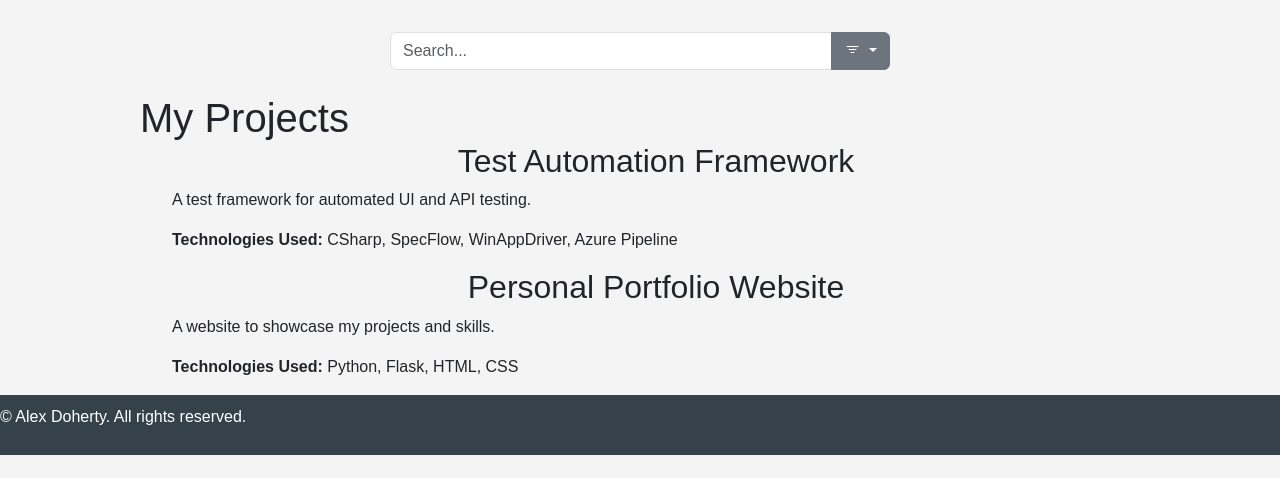
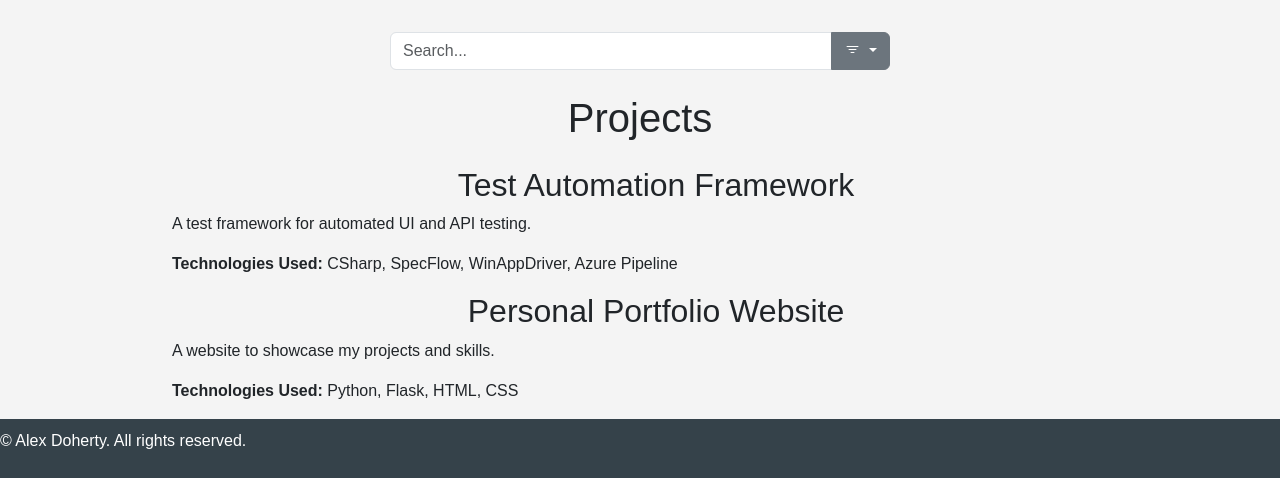
Before and after one commit to Xela96/personal-website, a Flask app: page /projects in a window 1280 px wide. Shown: the part 156-634 px from the top of the page. Run offline with Flask 2, Linux system fonts and the light colour scheme.

Commit message:
My Projects title above projects on search

```diff
--- a/src/templates/projects.html
+++ b/src/templates/projects.html
@@ -7,8 +7,6 @@
 .project-item.show { display: block; }
 </style>
 
-
-
 <div class="d-flex justify-content-center mb-4" style="margin-top: 2rem;">
   <div class="input-group" style="max-width: 500px;">
     <input type="text" class="form-control" placeholder="Search..." onkeyup="liveSearch(this.value)">
@@ -17,6 +15,7 @@
     </button>
     <ul class="dropdown-menu dropdown-menu-end" aria-labelledby="dropdownMenuButton">
         <li><button class="dropdown-item" onclick="filterSelection('all')">Show all</button></li>
+        <div class="dropdown-divider"></div>
         {% set techs = [] %}
         {% for project in projects %}
             {% for tech in project.technologies %}
@@ -29,10 +28,11 @@
     </ul>
   </div>
 </div>
-
+<div id="projectsTitleContainer" class="text-center mb-4">
+    <h1>Projects</h1>
+</div>
+<div class="container" class="text-center mb-4">
     <div id="results"></div>
-<div class="container">
-    <h1>My Projects</h1>
     <ul>
         {% for project in projects %}
             <li class="project-item {% for tech in project.technologies %}{{ tech }} {% endfor %}">
@@ -58,7 +58,7 @@ function liveSearch(value) {
                 url: "/projects",
                 data: { searchText: value },
                 dataType: 'json',
-                headers: { "X-Requested-With": "XMLHttpRequest" }, // <-- Add this line
+                headers: { "X-Requested-With": "XMLHttpRequest" },
                 success: function(data) {
                     var res = "";
                     for(result in data.results) {
```
Lines whose indentation alone changed are shown as unchanged.
